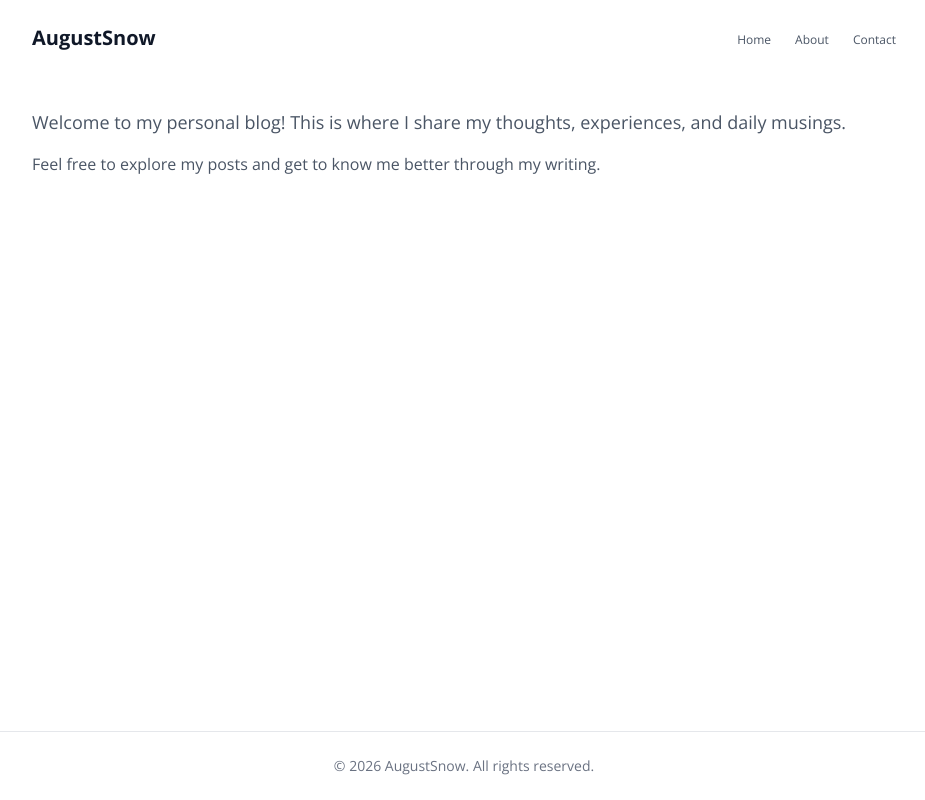
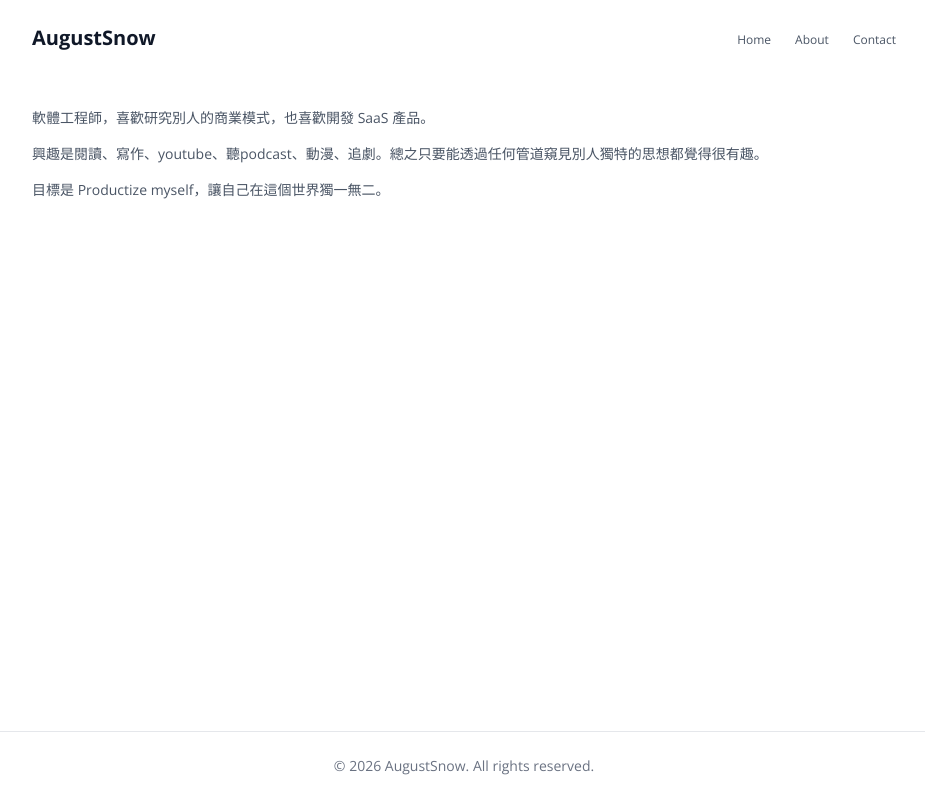
Before and after one commit to AugustSnow1127/Personal-Blog-linked-to-Notion, a Next.js app: page /about in a window 1280 px wide. Shown: the whole page, without its empty margins (176-1101 px from the left). Built offline with nearby package versions, Linux system fonts and the light colour scheme.

Commit message:
Update README and About page

```diff
--- a/src/app/about/page.tsx
+++ b/src/app/about/page.tsx
@@ -9,14 +9,16 @@ export default function AboutPage() {
   return (
     <div>
       <div className="prose prose-gray max-w-none">
-        <p className="text-lg text-gray-600 mb-4">
-          Welcome to my personal blog! This is where I share my thoughts,
-          experiences, and daily musings.
+        <p className="text-sm text-gray-600 mb-4">
+          軟體工程師，喜歡研究別人的商業模式，也喜歡開發 SaaS 產品。
         </p>
 
-        <p className="text-gray-600 mb-4">
-          {/* TODO: Add your personal introduction here */}
-          Feel free to explore my posts and get to know me better through my writing.
+        <p className="text-sm text-gray-600 mb-4">
+          興趣是閱讀、寫作、youtube、聽podcast、動漫、追劇。總之只要能透過任何管道窺見別人獨特的思想都覺得很有趣。
+        </p>
+
+        <p className="text-sm text-gray-600 mb-4">
+          目標是 Productize myself，讓自己在這個世界獨一無二。
         </p>
       </div>
     </div>
```
Also changed, not shown: 1 other file (tests, documents, lock files or other folders).
